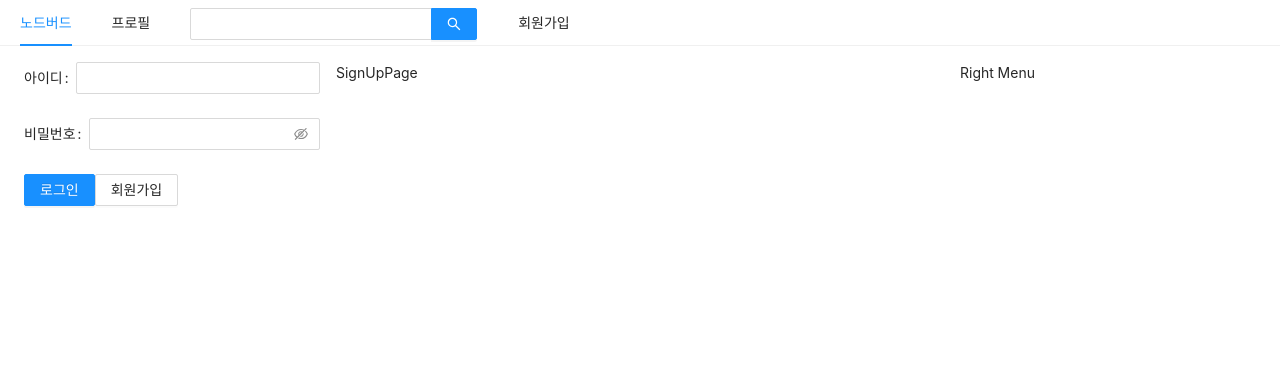
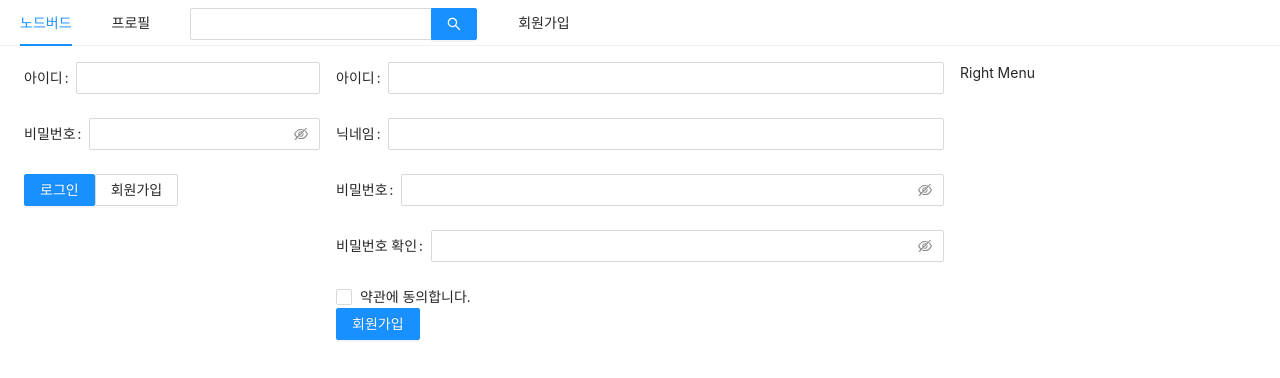
Before and after one commit to Leo-Xee/react-nodeBird, a Next.js app in the folder frontend/: page /signup in a window 1280 px wide. Shown: the top 378 px of the page. Built offline with nearby package versions, Linux system fonts and the light colour scheme.

Commit message:
feat: signup 페이지 추가, useInput 적용

```diff
--- a/frontend/components/LoginForm/LoginForm.jsx
+++ b/frontend/components/LoginForm/LoginForm.jsx
@@ -1,18 +1,10 @@
 import React, { useCallback, useState } from "react";
 import { Button, Form, Input } from "antd";
 import Link from "next/link";
+import useInput from "../../hooks/useInput";
 
 function LoginForm({ setIsLoggedIn }) {
-  const [id, setId] = useState("");
-  const [password, setPassword] = useState("");
-
-  const onChangeId = useCallback((e) => {
-    setId(e.target.value);
-  }, []);
-
-  const onChangePassword = useCallback((e) => {
-    setPassword(e.target.value);
-  }, []);
+  const [{ id, password }, onChange] = useInput({ id: "", password: "" });
 
   const onSubmitHandler = useCallback(() => {
     console.log(id, password);
@@ -22,11 +14,11 @@ function LoginForm({ setIsLoggedIn }) {
   return (
     <div>
       <Form onFinish={onSubmitHandler}>
-        <Form.Item label="아이디" name="userId">
-          <Input value={id} onChange={onChangeId} required />
+        <Form.Item label="아이디" name="id">
+          <Input value={id} onChange={onChange} required />
         </Form.Item>
-        <Form.Item label="비밀번호" name="userPassword">
-          <Input.Password value={password} onChange={onChangePassword} required />
+        <Form.Item label="비밀번호" name="password">
+          <Input.Password value={password} onChange={onChange} required />
         </Form.Item>
         <Form.Item>
           <Button type="primary" htmlType="submit">
--- /dev/null
+++ b/frontend/hooks/useInput.jsx
@@ -0,0 +1,18 @@
+import React, { useCallback, useState } from "react";
+
+function useInput(initalForm) {
+  const [form, setForm] = useState(initalForm);
+
+  const onChange = useCallback(
+    (e) => {
+      const { id, value } = e.target;
+      setForm((form) => ({ ...form, [id]: value }));
+      console.log(form);
+    },
+    [form],
+  );
+
+  return [form, onChange];
+}
+
+export default useInput;
--- a/frontend/pages/signup.jsx
+++ b/frontend/pages/signup.jsx
@@ -1,15 +1,87 @@
-import React from "react";
+import React, { useState, useCallback } from "react";
 import Head from "next/head";
 import AppLayout from "../components/AppLayout/AppLayout";
+import useInput from "../hooks/useInput";
+import { Form, Input, Button, Checkbox } from "antd";
+import styled from "styled-components";
+
+const ErrorMessage = styled.div`
+  color: red;
+`;
 
 function signup() {
+  const [{ id, nickname, password }, onChange] = useInput({
+    id: "",
+    nickname: "",
+    password: "",
+  });
+  const [passwordCheck, setPasswordCheck] = useState("");
+  const [isPasswordError, setIsPasswordError] = useState(false);
+  const [term, setTerm] = useState(false);
+  const [isTermError, setIsTermError] = useState(false);
+
+  const onChangePasswordCheck = useCallback(
+    (e) => {
+      setPasswordCheck(e.target.value);
+      setIsPasswordError(e.target.value !== password);
+    },
+    [password],
+  );
+
+  const onChangeTerm = useCallback((e) => {
+    setTerm(e.target.checked);
+    setIsTermError(false);
+  }, []);
+
+  const onSubmit = useCallback(() => {
+    if (password !== passwordCheck) {
+      setIsPasswordError(true);
+      return;
+    }
+    if (!term) {
+      setIsTermError(true);
+      return;
+    }
+
+    console.log(id, nickname, password, passwordCheck, term);
+  }, [password, passwordCheck, term]);
+
   return (
     <>
       <Head>
         <title>회원가입 | NodeBird</title>
       </Head>
       <AppLayout>
-        <div>SignUpPage</div>
+        <Form onFinish={onSubmit}>
+          <Form.Item label="아이디" name="id">
+            <Input value={id} onChange={onChange} required />
+          </Form.Item>
+          <Form.Item label="닉네임" name="nickname">
+            <Input value={nickname} onChange={onChange} required />
+          </Form.Item>
+          <Form.Item label="비밀번호" name="password">
+            <Input.Password value={password} onChange={onChange} required />
+          </Form.Item>
+          <Form.Item label="비밀번호 확인" name="passwordCheck">
+            <Input.Password
+              value={passwordCheck}
+              onChange={onChangePasswordCheck}
+              required
+            />
+          </Form.Item>
+          {isPasswordError && (
+            <ErrorMessage>비밀번호가 일치하지 않습니다.</ErrorMessage>
+          )}
+          <Checkbox name="term" checked={term} onChange={onChangeTerm}>
+            약관에 동의합니다.
+          </Checkbox>
+          {isTermError && <ErrorMessage>약관에 동의해야합니다.</ErrorMessage>}
+          <Form.Item>
+            <Button type="primary" htmlType="submit">
+              회원가입
+            </Button>
+          </Form.Item>
+        </Form>
       </AppLayout>
     </>
   );
```
Also changed, not shown: frontend/.eslintrc.json, frontend/.prettierrc.json.
